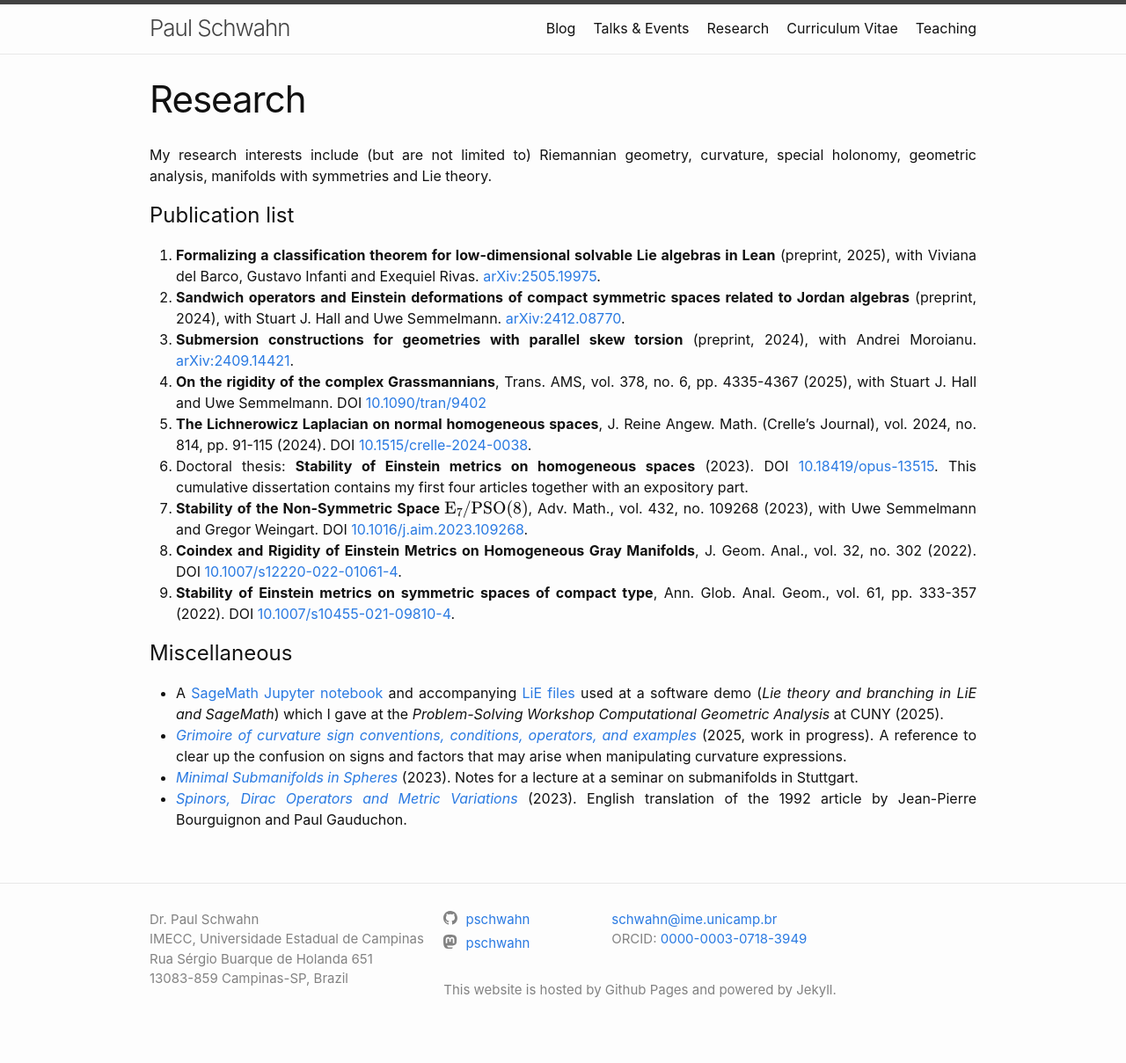
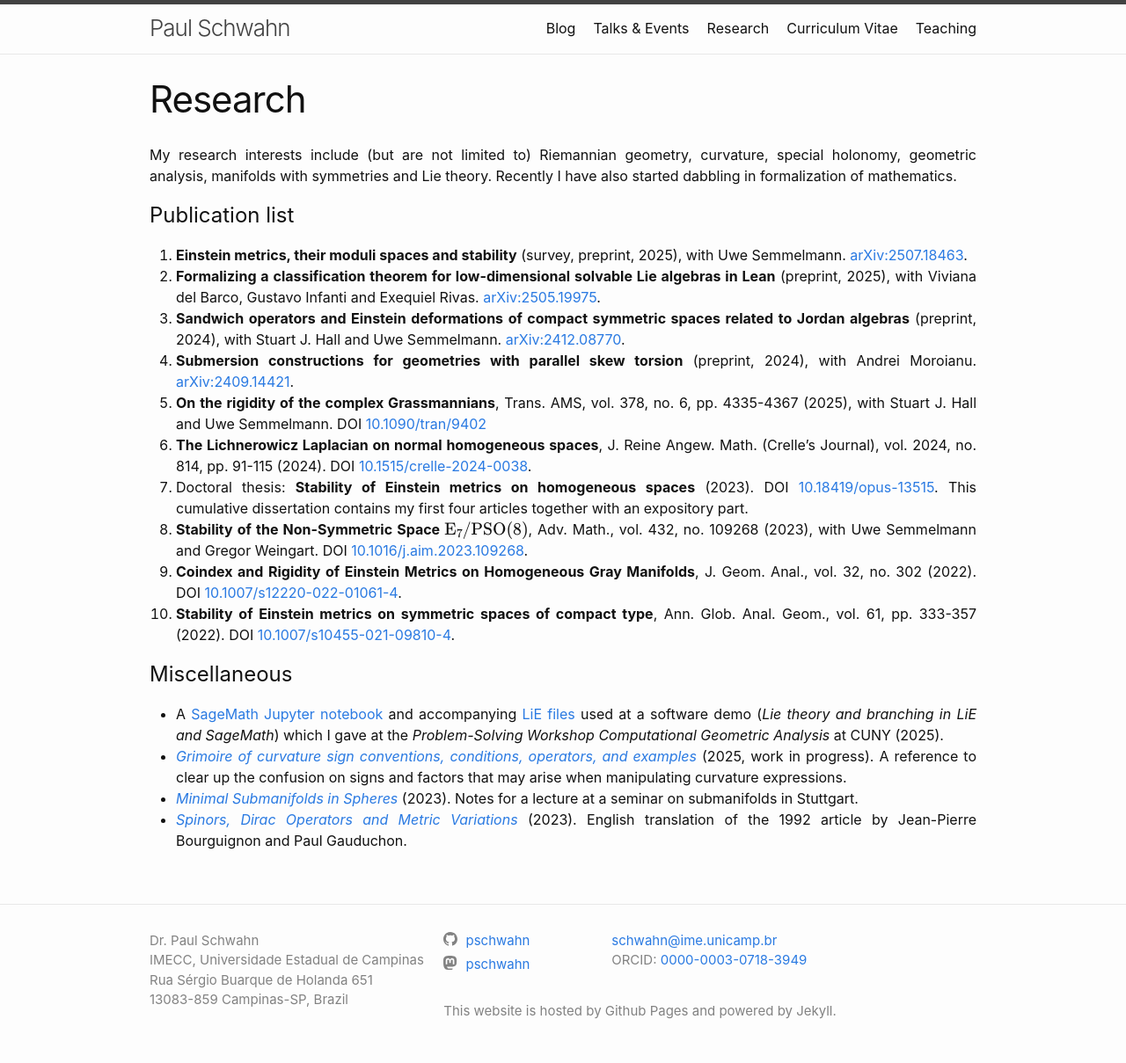
Before and after one commit to PSchwahn/PSchwahn.github.io, a Jekyll site: the page built from publications.markdown, in a window 1280 px wide. Shown: the whole page at 88% size. Built offline with Jekyll 4.4.1, drawn with Linux system fonts in a browser that asks for light colours; some web fonts are replaced; before the commit the page ends 1185 px from its top, so only the background shows below that.

Commit message:
new survey

```diff
--- a/index.markdown
+++ b/index.markdown
@@ -26,4 +26,4 @@ Fig. 3: Me visiting MoMath (National Museum of Mathematics, New York) in June 20
 
 <br>
 
-<p style="color: #828282;">Latest update: July 3, 2025</p>
+<p style="color: #828282;">Latest update: July 26, 2025</p>
--- a/publications.markdown
+++ b/publications.markdown
@@ -3,11 +3,12 @@ layout: page
 title: Research
 permalink: /research/
 ---
-My research interests include (but are not limited to) Riemannian geometry, curvature, special holonomy, geometric analysis, manifolds with symmetries and Lie theory.
+My research interests include (but are not limited to) Riemannian geometry, curvature, special holonomy, geometric analysis, manifolds with symmetries and Lie theory. Recently I have also started dabbling in formalization of mathematics.
 
 # Publication list
 
-1. **Formalizing a classification theorem for low-dimensional solvable Lie algebras in Lean** (preprint, 2025), with Viviana del Barco, Gustavo Infanti and Exequiel Rivas. [ 	arXiv:2505.19975](https://arxiv.org/abs/2505.19975).
+1. **Einstein metrics, their moduli spaces and stability** (survey, preprint, 2025), with Uwe Semmelmann. [arXiv:2507.18463](https://arxiv.org/abs/2507.18463).
+1. **Formalizing a classification theorem for low-dimensional solvable Lie algebras in Lean** (preprint, 2025), with Viviana del Barco, Gustavo Infanti and Exequiel Rivas. [arXiv:2505.19975](https://arxiv.org/abs/2505.19975).
 1. **Sandwich operators and Einstein deformations of compact symmetric spaces related to Jordan algebras** (preprint, 2024), with Stuart J. Hall and Uwe Semmelmann. [arXiv:2412.08770](https://arxiv.org/abs/2412.08770).
 1. **Submersion constructions for geometries with parallel skew torsion** (preprint, 2024), with Andrei Moroianu. [arXiv:2409.14421](https://arxiv.org/abs/2409.14421).
 1. **On the rigidity of the complex Grassmannians**, Trans. AMS, vol. 378, no. 6, pp. 4335-4367 (2025), with Stuart J. Hall and Uwe Semmelmann. DOI [10.1090/tran/9402](https://doi.org/10.1090/tran/9402)
```
Also changed, not shown: 1 other file.
